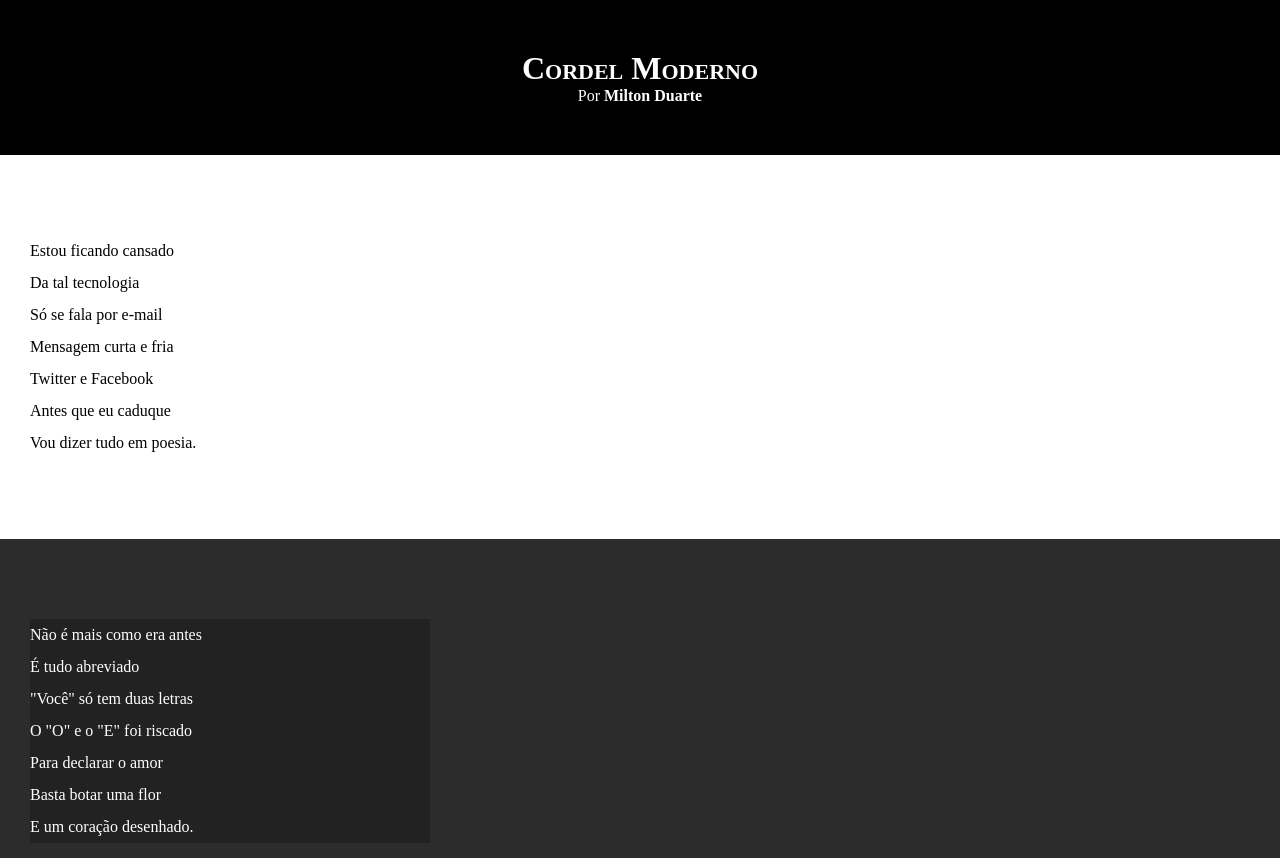
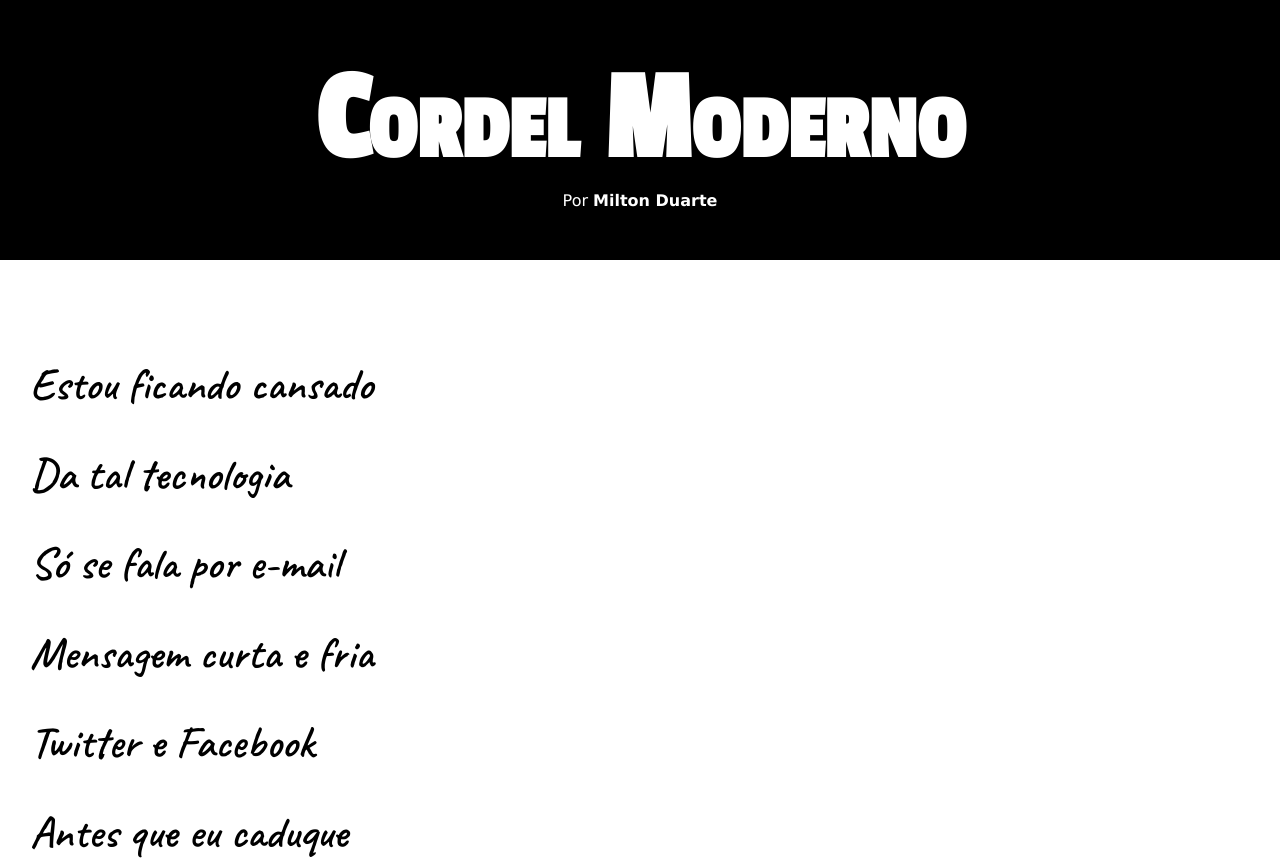
Before and after one commit to ClaudiaSte/html-css, a plain HTML site: page desafios/exer-012/index.html in a window 1280 px wide. Shown: the top 858 px of the page. Drawn offline with Linux system fonts and the light colour scheme; a web font is replaced by a local one.

Commit message:
atualizei o repositorio

```diff
--- a/desafios/exer-012/estilo/style.css
+++ b/desafios/exer-012/estilo/style.css
@@ -1,3 +1,12 @@
+@import url('https://fonts.googleapis.com/css2?family=Passion+One&family=Shadows+Into+Light+Two&display=swap');
+@import url('https://fonts.googleapis.com/css2?family=Caveat:wght@600..700&display=swap');
+
+:root{
+    --fonte1: verdana, geneva, tahoma, sans-serif;
+    --fonte2: 'Passion One', cursive;
+    --fonte3: 'Caveat', cursive;
+}
+
 * {
     margin: 0px;
     padding: 0px;
@@ -6,6 +15,7 @@
 html, body{
     min-height: 100vh;
     background-color: darkgrey;
+    font-family: var(--fonte1);
 }
 
 header{
@@ -17,6 +27,8 @@ header{
 header h1{
     padding-top: 50px;
     font-variant: small-caps;
+    font-family: var(--fonte2);
+    font-size: 10vw;
 }
 
 header p{
@@ -38,6 +50,8 @@ section{
     padding-bottom: 10vh;
     line-height: 2em;
     padding-left: 30px;
+    font-family: var(--fonte3);
+    font-size: 3.5vw;
 }
 
 section.normal{
@@ -51,7 +65,8 @@ section.imagem{
 }
 
 section.imagem p{
-    width: 400px;
+    display: inline-block;
+    padding: 5px;
     background-color: rgba(0, 0, 0, 0.236);
 }
 
```
